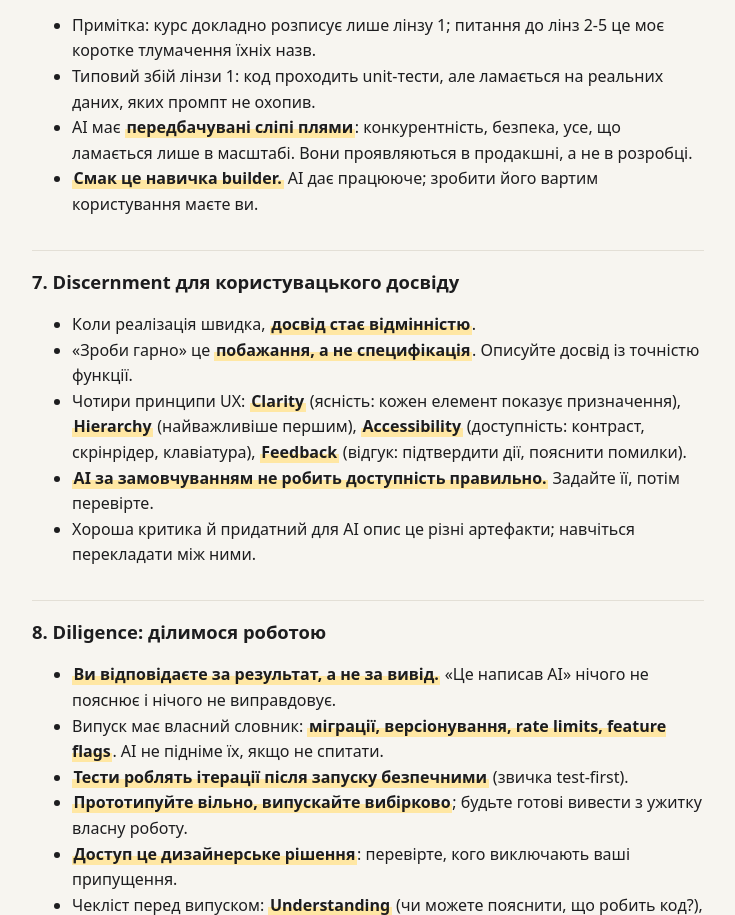
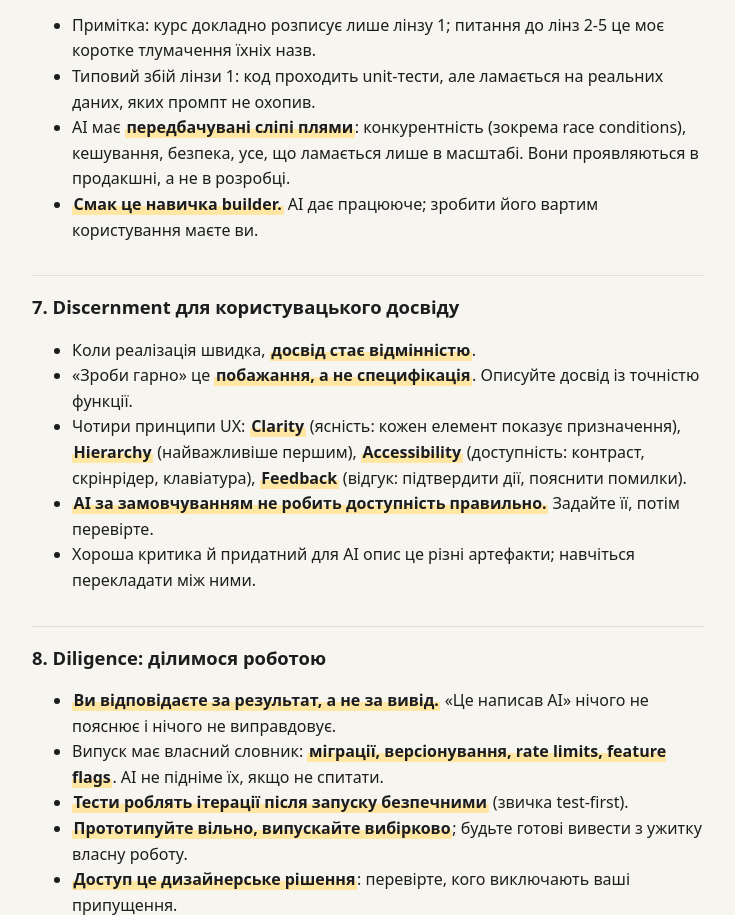
Before and after one commit to ArtemSinkovskyi/study-cards, a plain HTML site: page lectures/architect/2-ai-fluency-for-builders-uk.html in a window 1280 px wide. Shown: the part 3437-4352 px from the top of the page, without its empty margins (272-1007 px from the left). Drawn offline with Linux system fonts and the light colour scheme.

Commit message:
Architect topic 2: caching and race conditions as AI blind spots

```diff
--- a/lectures/architect/2-ai-fluency-for-builders-uk.html
+++ b/lectures/architect/2-ai-fluency-for-builders-uk.html
@@ -274,7 +274,7 @@
 <ul>
 <li>Примітка: курс докладно розписує лише лінзу 1; питання до лінз 2-5 це моє коротке тлумачення їхніх назв.</li>
 <li>Типовий збій лінзи 1: код проходить unit-тести, але ламається на реальних даних, яких промпт не охопив.</li>
-<li>AI має <strong>передбачувані сліпі плями</strong>: конкурентність, безпека, усе, що ламається лише в масштабі. Вони проявляються в продакшні, а не в розробці.</li>
+<li>AI має <strong>передбачувані сліпі плями</strong>: конкурентність (зокрема race conditions), кешування, безпека, усе, що ламається лише в масштабі. Вони проявляються в продакшні, а не в розробці.</li>
 <li><strong>Смак це навичка builder.</strong> AI дає працююче; зробити його вартим користування маєте ви.</li>
 </ul>
 <h2>7. Discernment для користувацького досвіду</h2>
```
Also changed, not shown: lectures/architect/2-ai-fluency-for-builders-en.html (+1 -1 lines).
